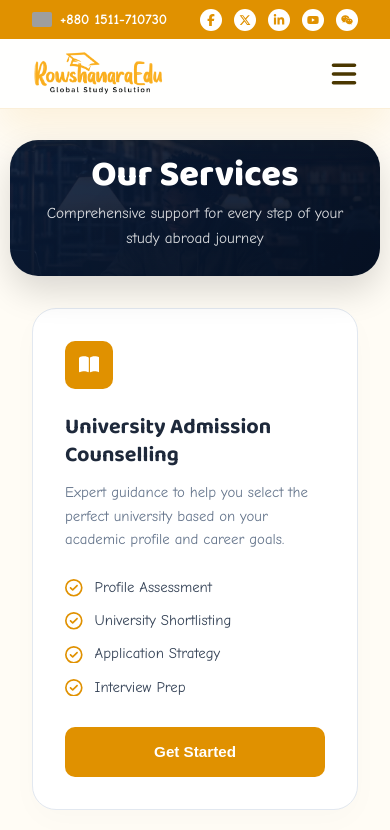
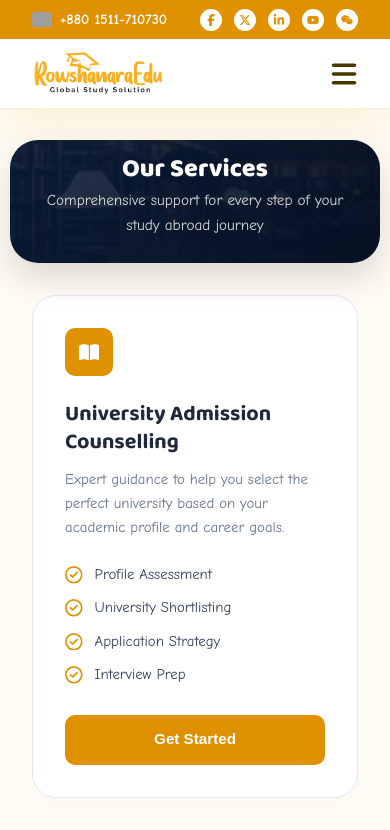
Before and after one commit to princeshiamofficial/Rowshanara-Edu, a Next.js app: page /services in a window 390 px wide. Shown: the top 830 px of the page. Built offline with nearby package versions, Linux system fonts and the light colour scheme; grey boxes are pictures that could not be loaded.

Commit message:
style: fix destination grid responsiveness, header banner titles, and adjust layout spacing

```diff
--- a/src/app/destination/page.tsx
+++ b/src/app/destination/page.tsx
@@ -16,7 +16,7 @@ export default function DestinationPage() {
 
       <DestinationsGrid />
       <ComparisonTable />
-      <CTA style={{ marginTop: "3rem", marginBottom: "2rem" }} />
+      <CTA style={{ marginTop: "1.5rem", marginBottom: "2rem" }} />
     </div>
   );
 }
--- a/src/app/globals.css
+++ b/src/app/globals.css
@@ -36,7 +36,7 @@ body {
   color: var(--text);
   scroll-behavior: smooth;
   line-height: 1.6;
-  overflow: visible !important;
+  overflow-x: hidden;
 }
 
 h1, h2, h3, h4, h5, h6 {
@@ -96,6 +96,12 @@ button {
   padding: 0 2rem;
 }
 
+@media (max-width: 640px) {
+  .container {
+    padding: 0 1rem;
+  }
+}
+
 .section {
   padding: 6rem 0;
 }
@@ -106,7 +112,7 @@ button {
 }
 
 .grid-3 {
-  grid-template-columns: repeat(auto-fit, minmax(300px, 1fr));
+  grid-template-columns: repeat(auto-fit, minmax(min(100%, 300px), 1fr));
 }
 
 /* Button Styles */
@@ -488,7 +494,8 @@ button {
 
 @media (max-width: 768px) {
   .hero-responsive-title {
-    font-size: 2.25rem !important;
+    font-size: clamp(1.4rem, 6.5vw, 2.25rem) !important;
+    white-space: nowrap;
   }
 
   /* Services responsiveness overrides */
@@ -1555,9 +1562,6 @@ button {
 }
 
 @media (max-width: 640px) {
-  .container {
-    padding: 0 0.75rem;
-  }
   .services-grid {
     grid-template-columns: repeat(2, 1fr);
     gap: 3.5rem 0.75rem; /* increase row gap to leave room above the overlapping icons */
--- a/src/components/about/BrandOverview.tsx
+++ b/src/components/about/BrandOverview.tsx
@@ -27,7 +27,7 @@ export default function BrandOverview() {
         color: "white",
         boxShadow: "0 15px 35px rgba(0, 0, 0, 0.12)",
         display: "grid",
-        gridTemplateColumns: "repeat(auto-fit, minmax(300px, 1fr))",
+        gridTemplateColumns: "repeat(auto-fit, minmax(min(100%, 300px), 1fr))",
         gap: "1.5rem",
         alignItems: "center"
       }}>
--- a/src/components/destination/ComparisonTable.tsx
+++ b/src/components/destination/ComparisonTable.tsx
@@ -2,10 +2,10 @@ import React from "react";
 
 export default function ComparisonTable() {
   return (
-    <section className="container" style={{ marginTop: "2rem", marginBottom: "3rem" }}>
+    <section className="container" style={{ marginTop: "2rem", marginBottom: "1.5rem" }}>
       <h2 style={{
         textAlign: "center",
-        fontSize: "2.5rem",
+        fontSize: "clamp(1.35rem, 5.5vw, 2.5rem)",
         fontWeight: 800,
         color: "#0f172a",
         marginBottom: "1.75rem",
--- a/src/components/destination/DestinationsGrid.tsx
+++ b/src/components/destination/DestinationsGrid.tsx
@@ -157,10 +157,10 @@ export default function DestinationsGrid() {
   }, []);
 
   return (
-    <section className="container" style={{ marginTop: "4rem", marginBottom: "3rem" }}>
+    <section className="container" style={{ marginTop: "2rem", marginBottom: "3rem" }}>
       <div style={{
         display: "grid",
-        gridTemplateColumns: "repeat(auto-fit, minmax(300px, 1fr))",
+        gridTemplateColumns: "repeat(auto-fit, minmax(min(100%, 300px), 1fr))",
         gap: "2rem"
       }}>
         {destinationList.map((dest, index) => {
```
